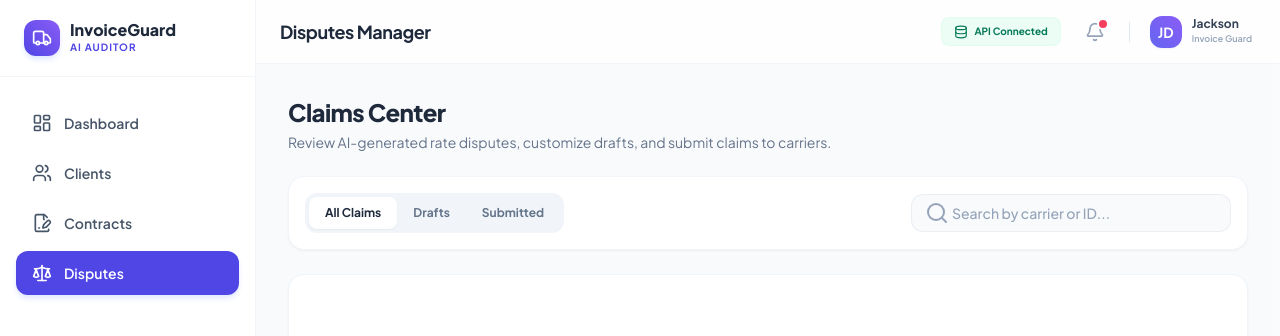
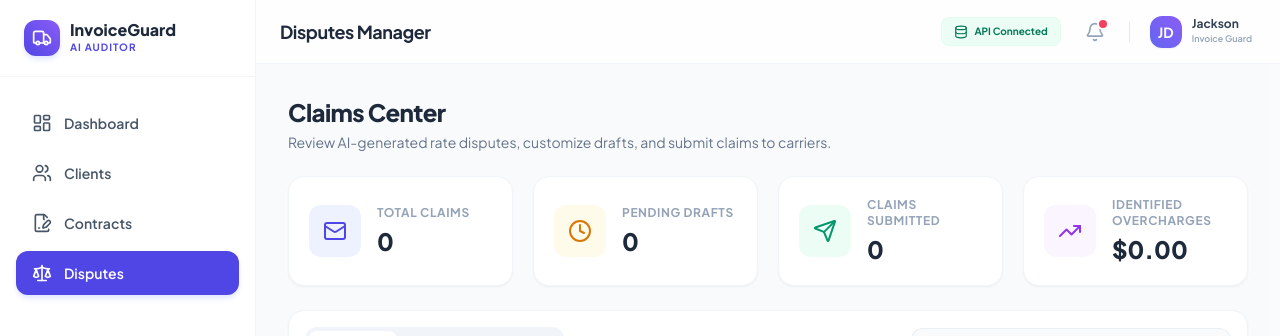
Before and after one commit to mubashir-riaz/InvoiceGuard-ai, a React (Vite) app in the folder frontend/: page /disputes in a window 1280 px wide. Shown: the top 336 px of the page. Built offline with nearby package versions, Linux system fonts and the light colour scheme; no server answers.

Commit message:
feat(frontend): add claims metrics and KPI cards to claims center

```diff
--- a/frontend/src/pages/Disputes.tsx
+++ b/frontend/src/pages/Disputes.tsx
@@ -16,7 +16,9 @@ import {
   Eye,
   Check,
   AlertCircle,
-  FileText
+  FileText,
+  Clock,
+  TrendingUp
 } from "lucide-react";
 
 const Disputes = () => {
@@ -31,6 +33,33 @@ const Disputes = () => {
   // Search & Filter state
   const [searchQuery, setSearchQuery] = useState("");
   const [activeTab, setActiveTab] = useState("all"); // 'all', 'draft', 'sent'
+
+  // Calculate KPI stats
+  const stats = useMemo(() => {
+    const list = disputes || [];
+    const totalCount = list.length;
+    const draftCount = list.filter((d: any) => d.status?.toUpperCase() === "DRAFT").length;
+    const sentCount = list.filter((d: any) => d.status?.toUpperCase() === "SENT").length;
+
+    let totalClaimedAmount = 0;
+    list.forEach((d: any) => {
+      const match = d.draft_body?.match(/Total Overcharge:\s*\$([0-9,.]+)/i);
+      if (match && match[1]) {
+        const val = parseFloat(match[1].replace(/,/g, ""));
+        if (!isNaN(val)) totalClaimedAmount += val;
+      }
+    });
+
+    return {
+      totalCount,
+      draftCount,
+      sentCount,
+      totalClaimedAmount: totalClaimedAmount.toLocaleString("en-US", {
+        minimumFractionDigits: 2,
+        maximumFractionDigits: 2,
+      }),
+    };
+  }, [disputes]);
 
   // Selected dispute for modal detail view
   const [selectedDispute, setSelectedDispute] = useState<any | null>(null);
@@ -144,6 +173,54 @@ const Disputes = () => {
       <div>
         <h2 className="text-2xl font-extrabold text-slate-800 tracking-tight">Claims Center</h2>
         <p className="text-sm text-slate-500 mt-1">Review AI-generated rate disputes, customize drafts, and submit claims to carriers.</p>
+      </div>
+
+      {/* KPI Cards Grid */}
+      <div className="grid grid-cols-1 sm:grid-cols-2 lg:grid-cols-4 gap-5">
+
+        {/* Total Claims */}
+        <div className="bg-white p-5 rounded-2xl border border-slate-100 shadow-sm flex items-center gap-4 hover:shadow-md transition-all">
+          <div className="p-3.5 rounded-xl bg-indigo-50 text-indigo-600">
+            <Mail className="w-6 h-6" />
+          </div>
+          <div>
+            <span className="text-xs font-bold text-slate-400 uppercase tracking-wider block">Total Claims</span>
+            <span className="text-2xl font-extrabold text-slate-800 mt-1 block">{stats.totalCount}</span>
+          </div>
+        </div>
+
+        {/* Pending Drafts */}
+        <div className="bg-white p-5 rounded-2xl border border-slate-100 shadow-sm flex items-center gap-4 hover:shadow-md transition-all">
+          <div className="p-3.5 rounded-xl bg-amber-50 text-amber-600">
+            <Clock className="w-6 h-6" />
+          </div>
+          <div>
+            <span className="text-xs font-bold text-slate-400 uppercase tracking-wider block">Pending Drafts</span>
+            <span className="text-2xl font-extrabold text-slate-800 mt-1 block">{stats.draftCount}</span>
+          </div>
+        </div>
+
+        {/* Submitted Claims */}
+        <div className="bg-white p-5 rounded-2xl border border-slate-100 shadow-sm flex items-center gap-4 hover:shadow-md transition-all">
+          <div className="p-3.5 rounded-xl bg-emerald-50 text-emerald-600">
+            <Send className="w-6 h-6" />
+          </div>
+          <div>
+            <span className="text-xs font-bold text-slate-400 uppercase tracking-wider block">Claims Submitted</span>
+            <span className="text-2xl font-extrabold text-slate-800 mt-1 block">{stats.sentCount}</span>
+          </div>
+        </div>
+
+        {/* Potential Recovery */}
+        <div className="bg-white p-5 rounded-2xl border border-slate-100 shadow-sm flex items-center gap-4 hover:shadow-md transition-all">
+          <div className="p-3.5 rounded-xl bg-purple-50 text-purple-600">
+            <TrendingUp className="w-6 h-6" />
+          </div>
+          <div>
+            <span className="text-xs font-bold text-slate-400 uppercase tracking-wider block">Identified Overcharges</span>
+            <span className="text-2xl font-extrabold text-slate-800 mt-1 block">${stats.totalClaimedAmount}</span>
+          </div>
+        </div>
       </div>
 
       {/* Controls & Tabs */}
```
